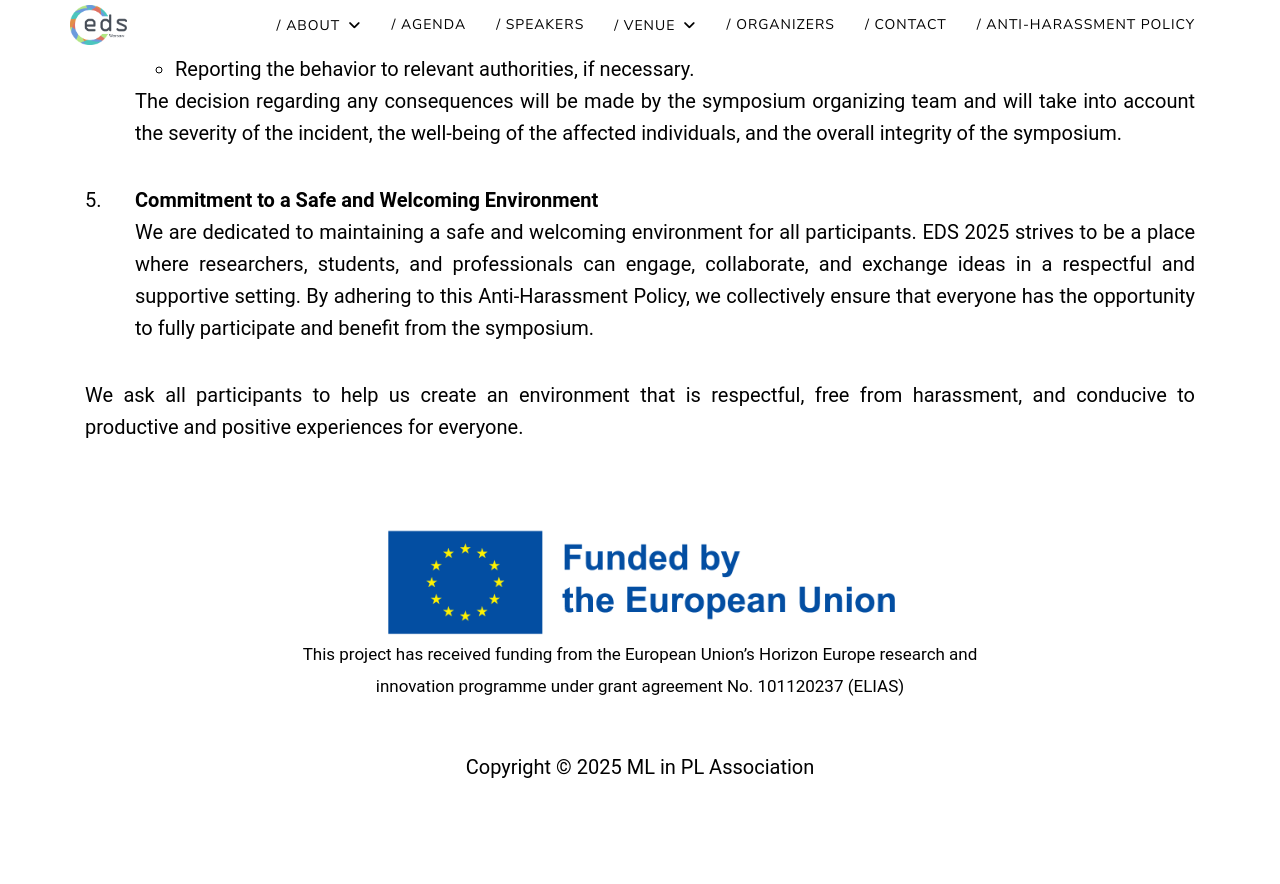
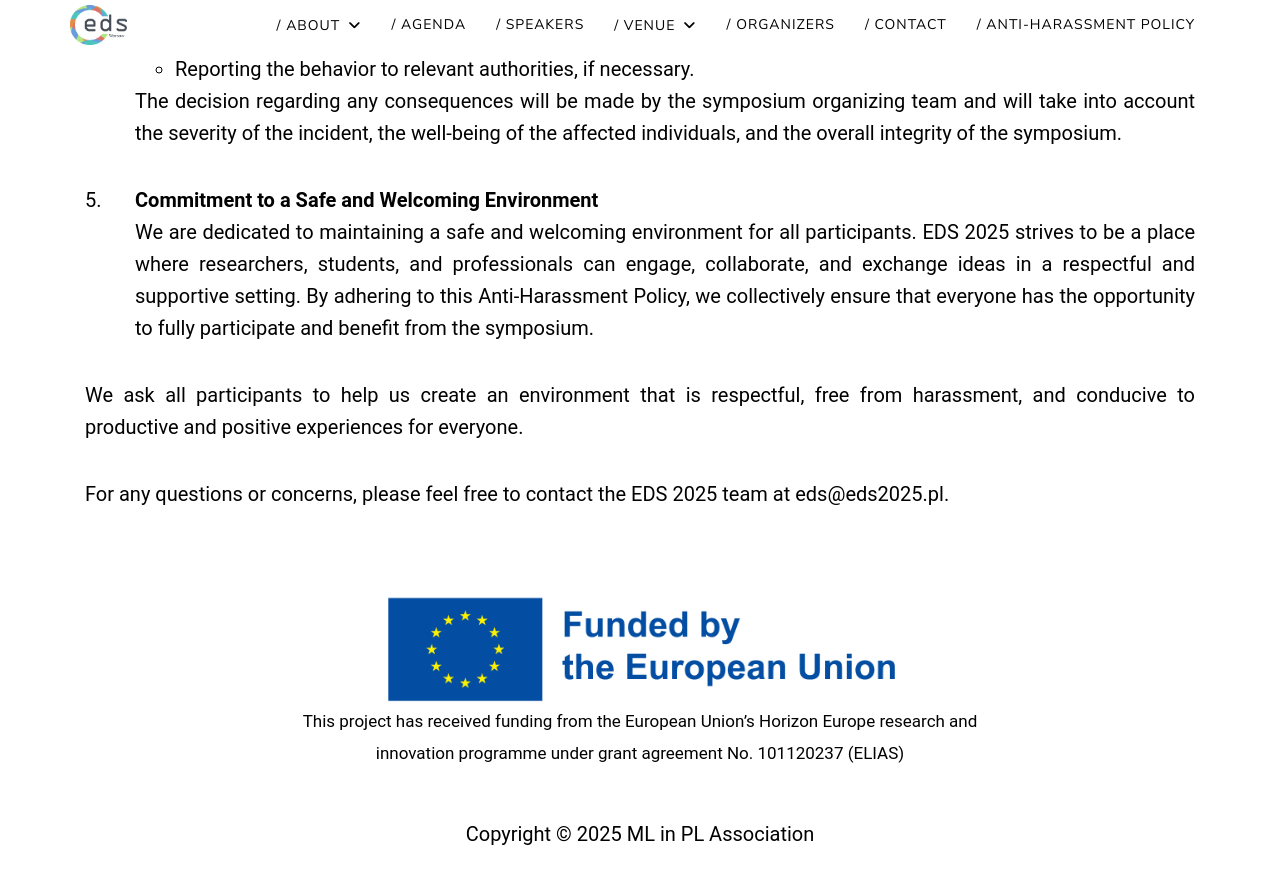
Before and after one commit to eds2025/eds2025.github.io, a Jekyll site: the page built from anti-harassment-policy.md, in a window 1280 px wide and 900 px high, scrolled down 1661 px. Shown: the top 884 px of the window. Built offline with Jekyll 4.4.1, drawn with Linux system fonts in a browser that asks for light colours; before the commit the page ends 2494 px from its top, so only the background shows below that.

Commit message:
Update contact email

```diff
--- a/_config.yml
+++ b/_config.yml
@@ -21,7 +21,7 @@
 
 # Head settings
 title: EDS 2025
-email: example@example.com
+email: eds@eds2025.pl
 event-date: "2025-06-26T00:00:00"
 tagline: Ellis Doctoral Symposium 2025
 description: >-
--- a/anti-harassment-policy.md
+++ b/anti-harassment-policy.md
@@ -41,4 +41,5 @@ We are dedicated to maintaining a safe and welcoming environment for all partici
 
 We ask all participants to help us create an environment that is respectful, free from harassment, and conducive to productive and positive experiences for everyone.
 
+For any questions or concerns, please feel free to contact the EDS 2025 team at {{site.email}}.
 <!-- For any questions or concerns, please feel free to contact the EDS 2025 team at TODO. -->
```
Also changed, not shown: contact.md (+1 -2 lines).
